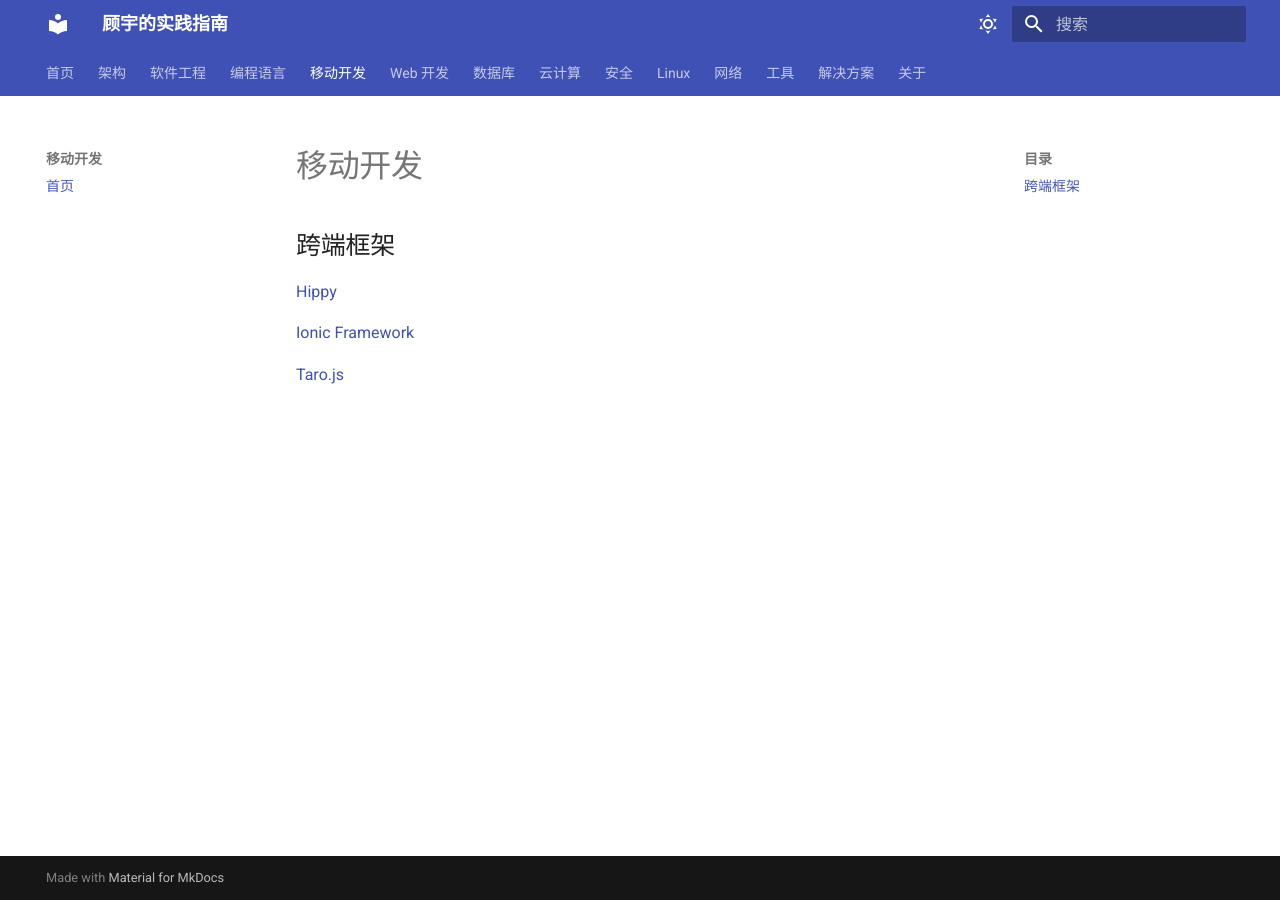
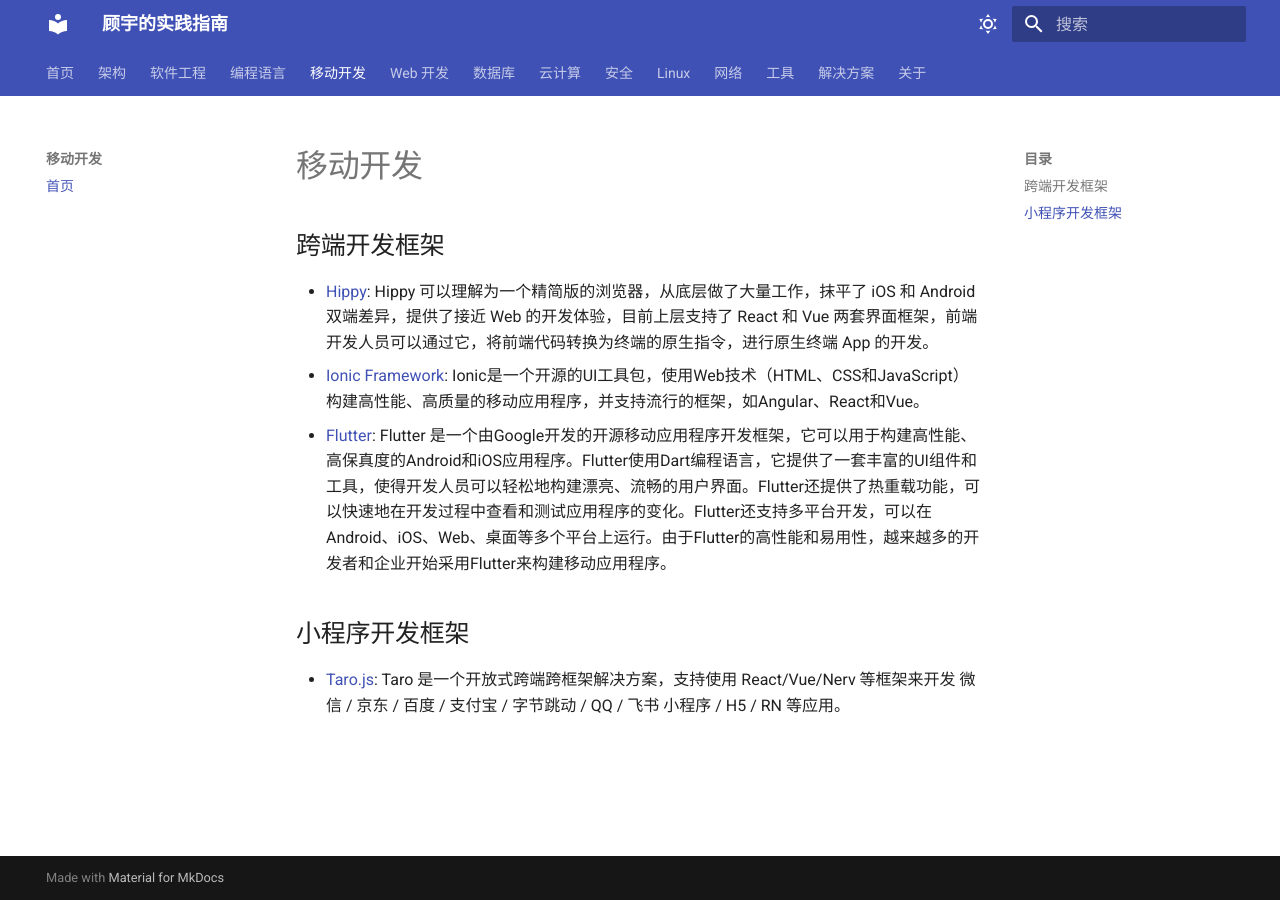
Before and after one commit to wizardbyron/guides, an MkDocs documentation site: the page built from docs/mobile/index.md, in a window 1280 px wide. Built offline with MkDocs 1.6.1 and Material for MkDocs 9.7.7, drawn with Linux system fonts in a browser that asks for light colours.

Commit message:
调整移动开发和前端开发的内容

```diff
--- a/docs/mobile/index.md
+++ b/docs/mobile/index.md
@@ -1,9 +1,11 @@
 # 移动开发
 
-## 跨端框架
+## 跨端开发框架
 
-[Hippy](https://github.com/Tencent/Hippy)
+- [Hippy](https://github.com/Tencent/Hippy): Hippy 可以理解为一个精简版的浏览器，从底层做了大量工作，抹平了 iOS 和 Android 双端差异，提供了接近 Web 的开发体验，目前上层支持了 React 和 Vue 两套界面框架，前端开发人员可以通过它，将前端代码转换为终端的原生指令，进行原生终端 App 的开发。
+- [Ionic Framework](https://github.com/ionic-team/ionic-framework): Ionic是一个开源的UI工具包，使用Web技术（HTML、CSS和JavaScript）构建高性能、高质量的移动应用程序，并支持流行的框架，如Angular、React和Vue。
+- [Flutter](https://flutter.dev/): Flutter 是一个由Google开发的开源移动应用程序开发框架，它可以用于构建高性能、高保真度的Android和iOS应用程序。Flutter使用Dart编程语言，它提供了一套丰富的UI组件和工具，使得开发人员可以轻松地构建漂亮、流畅的用户界面。Flutter还提供了热重载功能，可以快速地在开发过程中查看和测试应用程序的变化。Flutter还支持多平台开发，可以在Android、iOS、Web、桌面等多个平台上运行。由于Flutter的高性能和易用性，越来越多的开发者和企业开始采用Flutter来构建移动应用程序。
 
-[Ionic Framework](https://github.com/ionic-team/ionic-framework)
+## 小程序开发框架
 
-[Taro.js](https://taro.zone)
+- [Taro.js](https://taro.jd.com/): Taro 是一个开放式跨端跨框架解决方案，支持使用 React/Vue/Nerv 等框架来开发 微信 / 京东 / 百度 / 支付宝 / 字节跳动 / QQ / 飞书 小程序 / H5 / RN 等应用。
```
Also changed, not shown: docs/web/frontend.md (+4 -0 lines).
